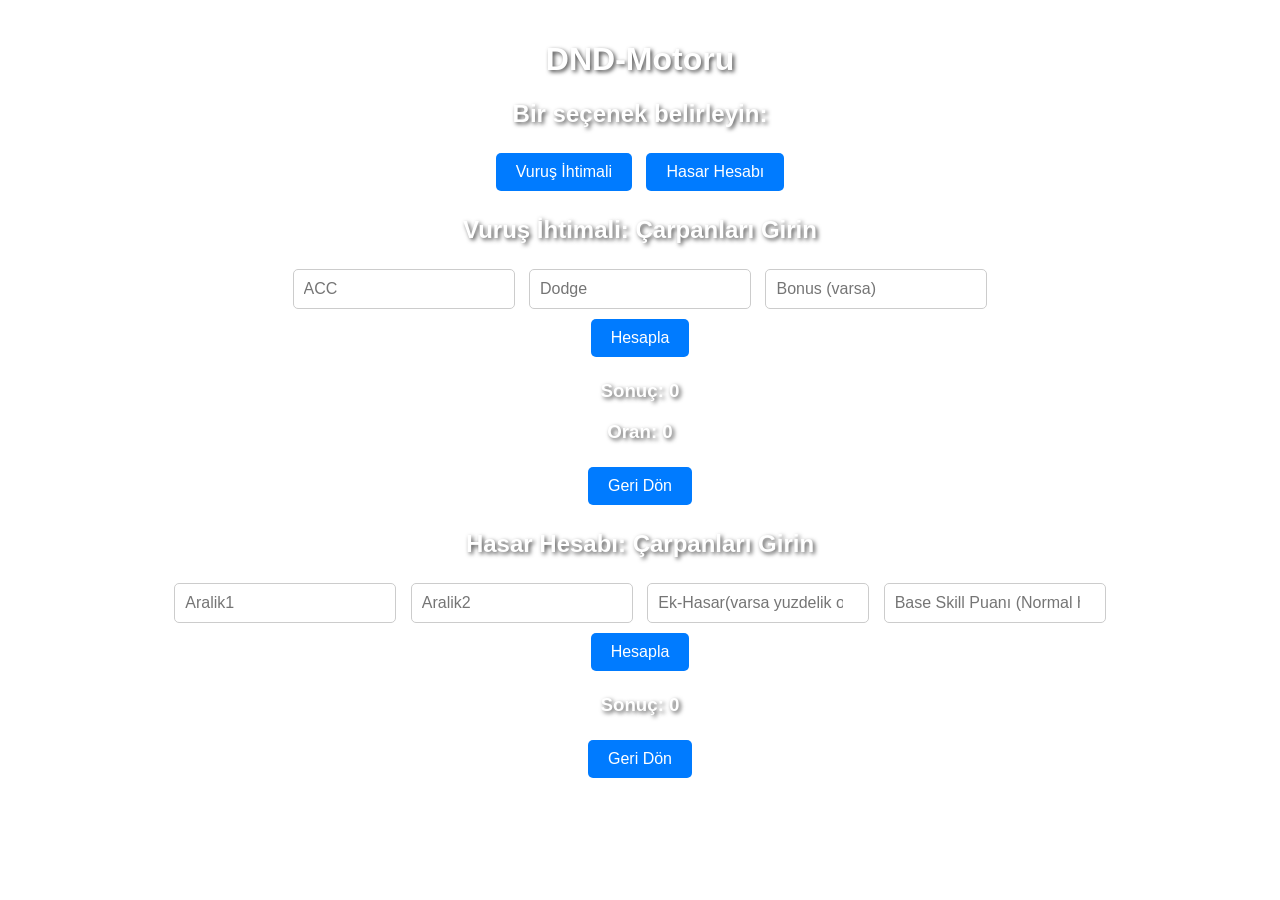
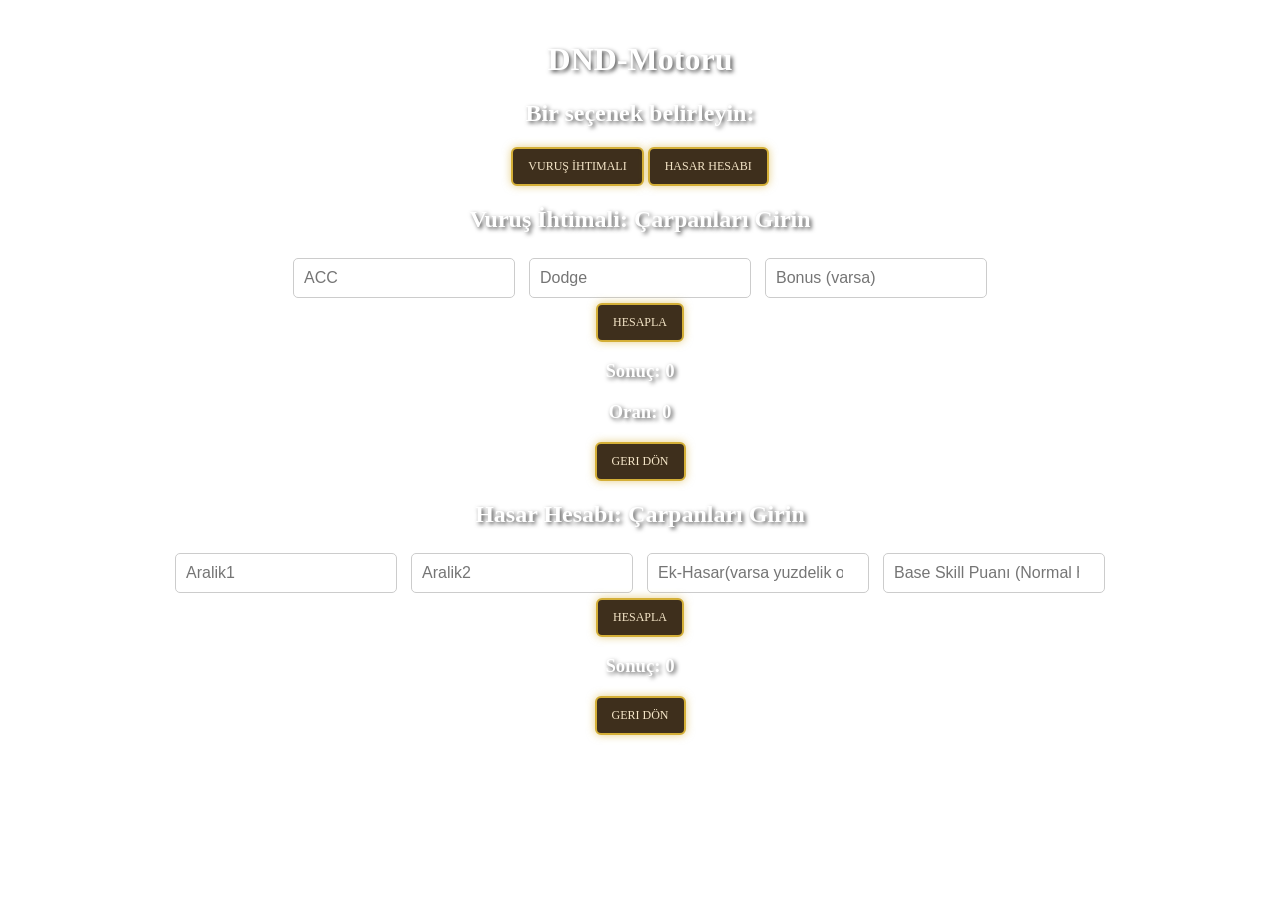

v1.7.5

--- a/style.css
+++ b/style.css
@@ -1,5 +1,8 @@
+
+
 body {
-    font-family: Arial, sans-serif;
+    font-family: 'Press Start 2P', cursive;
+    color: #f5e6c8;
     text-align: center;
     margin: 0;
     padding: 20px;
@@ -7,9 +10,12 @@ body {
     background-size: cover; /* Resim tüm alanı kaplar */
     background-position: center; /* Ortalanmış */
     background-repeat: no-repeat; /* Tekrar etmez */
-    background-attachment: fixed; /* Sayfa kaydırıldığında arka plan sabit kalır */
-    
+    background-attachment: fixed; /* Sayfa kaydırıldığında arka plan sabit kalır */ 
+
 }
+
+
+
 
 .output {
     color: white; /* Yazı rengi beyaz */
@@ -18,36 +24,26 @@ body {
 }
 
 button {
-    margin: 5px;
-    padding: 10px 20px;
-    font-size: 16px;
-    background-color: #007bff; /* Mavi buton */
-    color: white;
-    border: none;
-    border-radius: 5px;
-    cursor: pointer;
+     font-family: 'Press Start 2P', cursive;
+  font-size: 12px;
+  padding: 10px 15px;
+  background-color: #3e2f1c; /* koyu kahve, ahşap tonu */
+  color: #f5e6c8; /* parşömen sarısı */
+  border: 2px solid #d4af37; /* altın rengi */
+  border-radius: 6px;
+  cursor: pointer;
+  text-transform: uppercase;
+  box-shadow: 0 0 8px rgba(212, 175, 55, 0.6);
     transition: background-color 0.3s ease;
 }
 
 /* Buton Hover Efekti */
 button:hover {
-    background-color: #0056b3; /* Hover'da daha koyu mavi */
+  background-color: #d4af37;
+  color: #3e2f1c; /* ahşap rengi */
+  box-shadow: 0 0 15px rgba(212, 175, 55, 0.9);
 }
 
-/*image {
-    margin: 5px;
-    padding: 10px;
-    font-size: 16px; 
-    background-image: url('images/background.jpg');
-    background-size: cover;
-    background-position: center;
-    background-repeat: no-repeat;
-    background-attachment: scroll;
-    height: 100%; 
-    padding: 0; 
-    margin: 0;
-}
-*/
 input {
     margin: 5px;
     padding: 10px;
